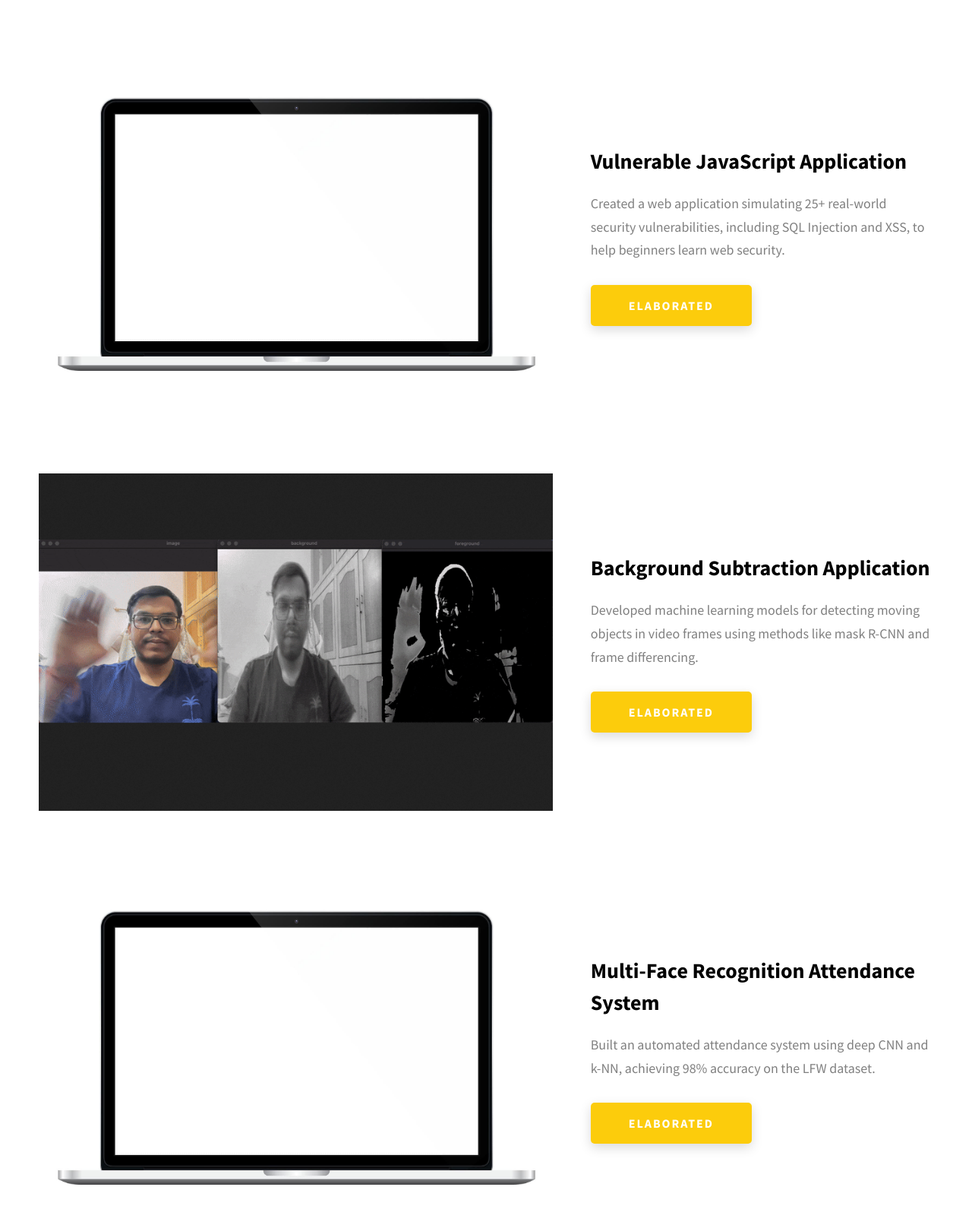
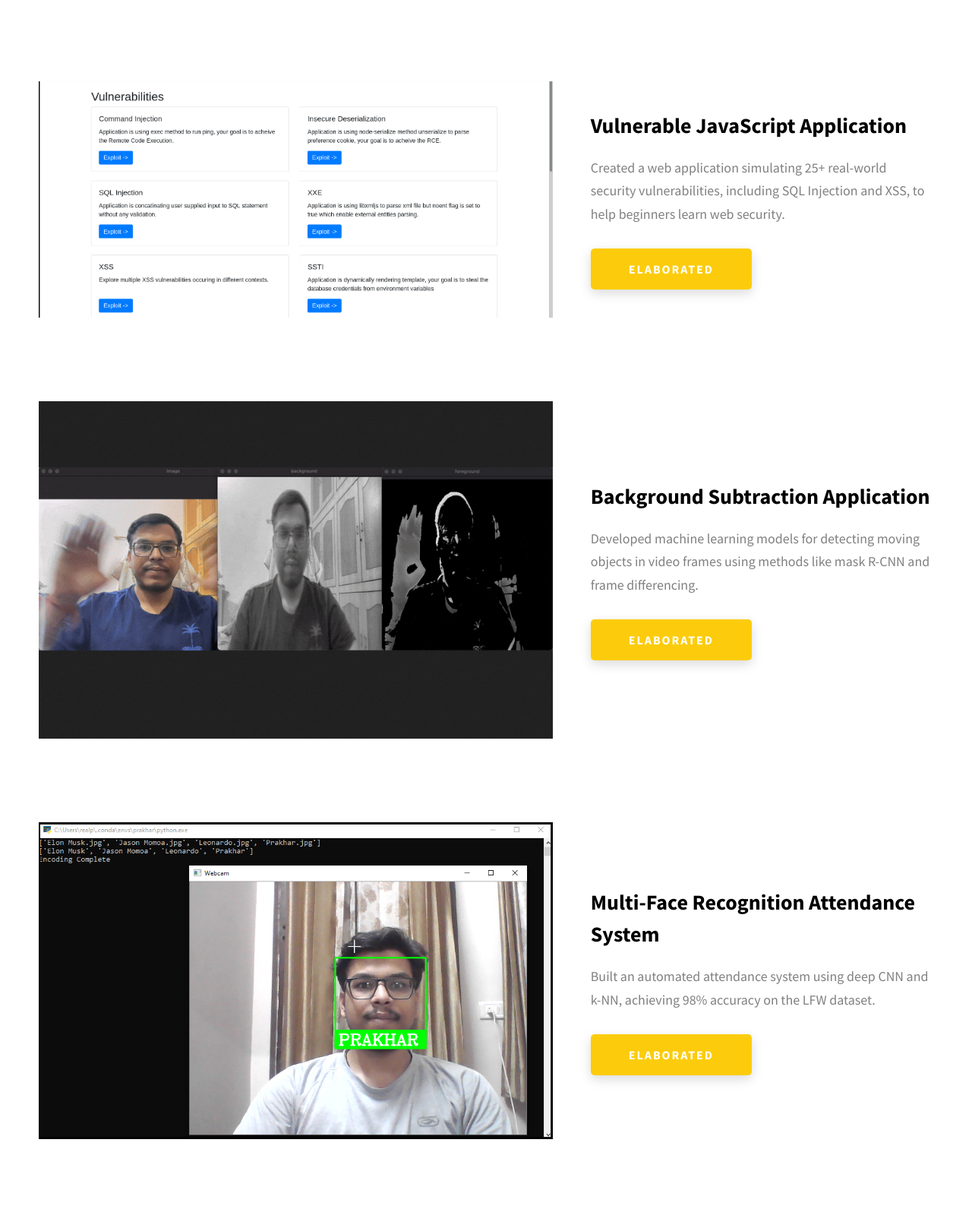
Before and after one commit to agarwal-prakhar/devPortfolio, a website: page index.html in a window 1280 px wide. Shown: the part 2024-3611 px from the top of the page at 76% size. Drawn offline with Linux system fonts and the light colour scheme.

Commit message:
Update index.html

```diff
--- a/index.html
+++ b/index.html
@@ -241,7 +241,7 @@ and a high-accuracy multi-face recognition attendance system.
           <div class="projects__row">
             <div class="projects__row-img-cont">
               <img
-                src="./assets/jpeg/project-mockup-example.jpeg"
+                src="./assets/jpeg/ss40.png"
                 alt="Software Screenshot"
                 class="projects__row-img"
                 loading="lazy"
@@ -286,7 +286,7 @@ and a high-accuracy multi-face recognition attendance system.
           <div class="projects__row">
             <div class="projects__row-img-cont">
               <img
-                src="./assets/jpeg/project-mockup-example.jpeg"
+                src="./assets/jpeg/ss30.png"
                 alt="Software Screenshot"
                 class="projects__row-img"
                 loading="lazy"
```
